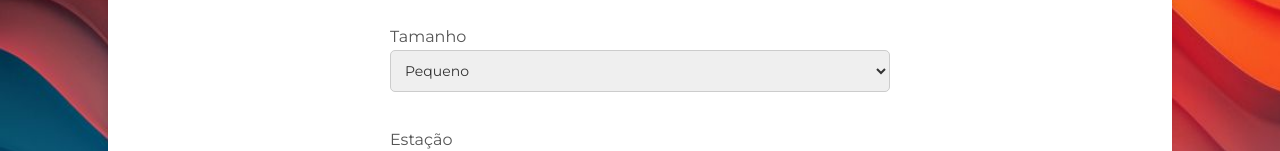
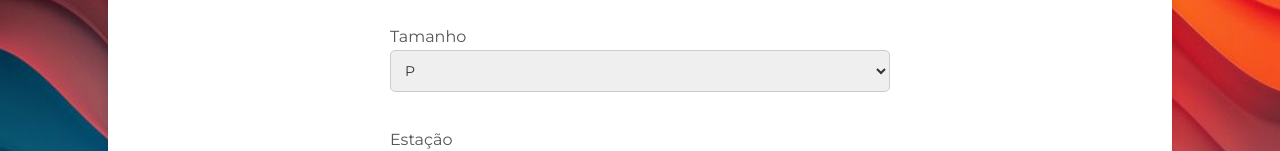
Before and after one commit to raphaeljjoao/roupa-solidaria, an Angular app in the folder app/: page /donate in a window 1280 px wide. Shown: the part 498-649 px from the top of the page. Built offline with nearby package versions, Linux system fonts and the light colour scheme; sample sign-in values are in the browser's storage.

Commit message:
Update size translations

```diff
--- a/app/src/pipes/translate-size.ts
+++ b/app/src/pipes/translate-size.ts
@@ -7,10 +7,10 @@ import { SizeChoices } from '../enum/Clothing';
 export class TranslateSizePipe implements PipeTransform {
   transform(size: SizeChoices): string {
     const sizeTranslations: Record<SizeChoices, string> = {
-      [SizeChoices.Small]: 'Pequeno',
-      [SizeChoices.Medium]: 'Médio',
-      [SizeChoices.Large]: 'Grande',
-      [SizeChoices.ExtraLarge]: 'Extra Grande',
+      [SizeChoices.Small]: 'P',
+      [SizeChoices.Medium]: 'M',
+      [SizeChoices.Large]: 'G',
+      [SizeChoices.ExtraLarge]: 'GG',
     };
     return sizeTranslations[size] || 'Tamanho não especificado';
   }
```
